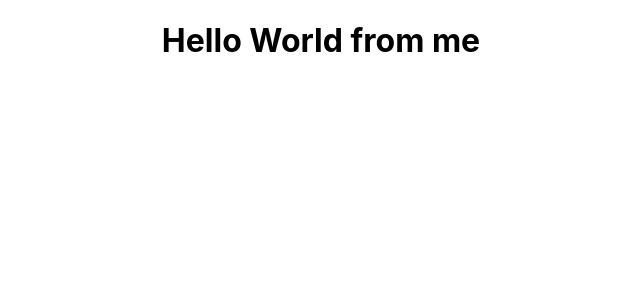
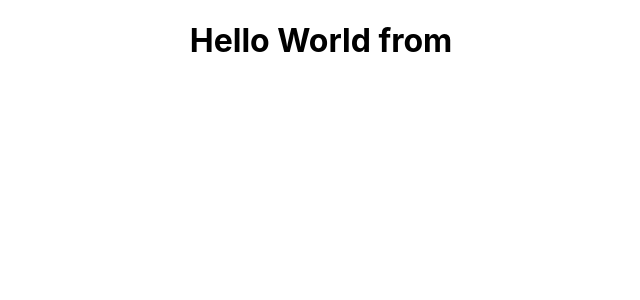
Before and after one commit to Asad-94/BootCamp2020Sample, a React (Create React App) app in the folder bootcamp-react-app/: page / in a window 1280 px wide. Shown: the top 300 px of the page, without its empty margins (319-959 px from the left). Built offline with nearby package versions, Linux system fonts and the light colour scheme.

Commit message:
update message2

```diff
--- a/bootcamp-react-app/package.json
+++ b/bootcamp-react-app/package.json
@@ -34,5 +34,7 @@
       "last 1 firefox version",
       "last 1 safari version"
     ]
-  }
+  },
+  "main": "index.js",
+  "license": "MIT"
 }
--- a/bootcamp-react-app/src/App.js
+++ b/bootcamp-react-app/src/App.js
@@ -4,7 +4,7 @@
 function App() {
   return (
     <div className="App">
-      <h1>Hello World from me</h1>
+      <h1>Hello World from</h1>
     </div>
   );
 }
```
